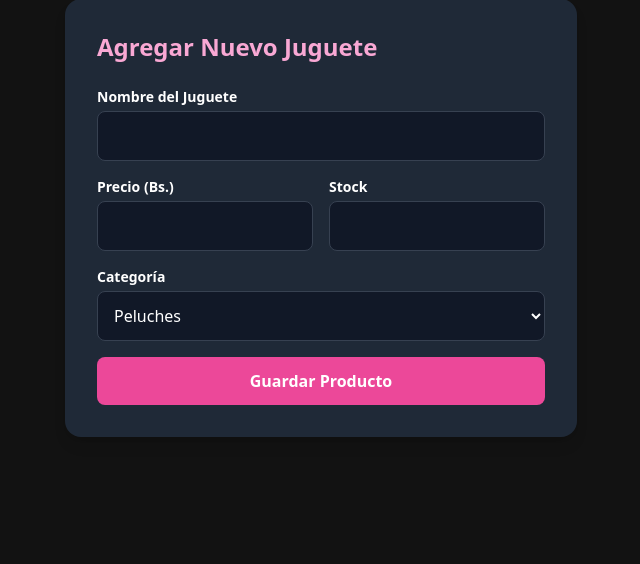
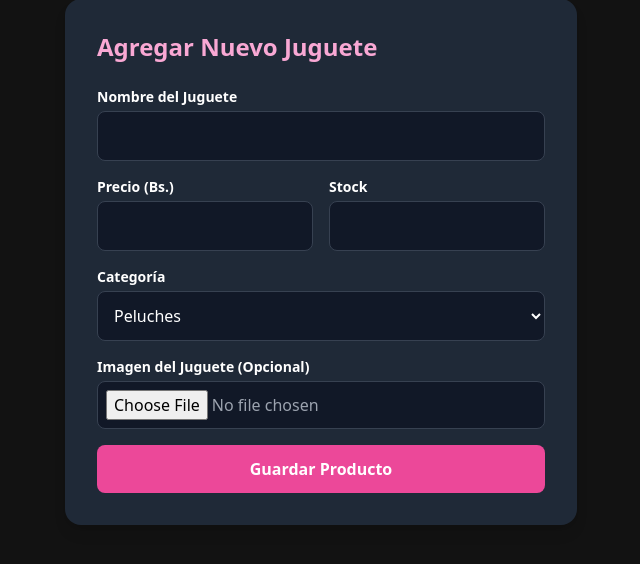
Before and after one commit to elYoshis/Tienda_2.0, a Flask app: page /admin/producto/nuevo in a window 1280 px wide. Shown: the part 90-654 px from the top of the page, without its empty margins (319-959 px from the left). Run offline with Flask 3, Linux system fonts and the light colour scheme; some libraries are stand-ins or nearby versions.

Commit message:
Refactor code structure for improved readability and maintainability Adding the capability to upload images for the catalog

```diff
--- a/app/admin/routes.py
+++ b/app/admin/routes.py
@@ -1,7 +1,15 @@
-from flask import render_template, request, redirect, url_for
+import os
+from werkzeug.utils import secure_filename
+from flask import render_template, request, redirect, url_for, current_app
 from app.admin import admin_bp
 from app.extensions import db
 from app.models import Product, Category
+
+# Extensiones de imagen permitidas
+ALLOWED_EXTENSIONS = {'png', 'jpg', 'jpeg', 'webp', 'gif'}
+
+def allowed_file(filename):
+    return '.' in filename and filename.rsplit('.', 1)[1].lower() in ALLOWED_EXTENSIONS
 
 @admin_bp.route('/')
 def dashboard():
@@ -11,26 +19,37 @@ def dashboard():
 @admin_bp.route('/producto/nuevo', methods=['GET', 'POST'])
 def add_product():
     if request.method == 'POST':
-        # Capturamos los datos del formulario HTML
         name = request.form.get('name')
         price = float(request.form.get('price'))
         stock = int(request.form.get('stock'))
         category_id = int(request.form.get('category_id'))
 
-        # Creamos la instancia del nuevo producto
+        # --- NUEVO: Manejo de la imagen ---
+        file = request.files.get('image')
+        filename = None
+
+        if file and file.filename != '' and allowed_file(file.filename):
+            # secure_filename limpia el nombre (ej: "mi foto.jpg" -> "mi_foto.jpg")
+            filename = secure_filename(file.filename)
+
+            # Asegurarse de que la carpeta de destino exista
+            os.makedirs(current_app.config['UPLOAD_FOLDER'], exist_ok=True)
+
+            # Guardar el archivo en el servidor
+            file.save(os.path.join(current_app.config['UPLOAD_FOLDER'], filename))
+        # ----------------------------------
+
         new_product = Product(
             name=name,
             price=price,
             stock_quantity=stock,
-            category_id=category_id
+            category_id=category_id,
+            main_image=filename # Guardamos el nombre del archivo en la base de datos
         )
 
-        # Guardamos en la base de datos
         db.session.add(new_product)
         db.session.commit()
-
         return redirect(url_for('admin.dashboard'))
 
-    # Si es GET, mostramos el formulario cargando las categorías disponibles
     categories = Category.query.all()
     return render_template('admin/add_product.html', categories=categories)
--- a/app/templates/admin/add_product.html
+++ b/app/templates/admin/add_product.html
@@ -1,35 +1,45 @@
-{% extends 'base.html' %}
-{% block content %}
+{% extends 'base.html' %} {% block content %}
 <div class="max-w-lg mx-auto bg-gray-800 p-8 rounded-2xl shadow-lg">
     <h2 class="text-2xl font-bold text-pink-300 mb-6">Agregar Nuevo Juguete</h2>
 
-    <form action="{{ url_for('admin.add_product') }}" method="POST" class="space-y-4">
+    <form action="{{ url_for('admin.add_product') }}" method="POST" enctype="multipart/form-data" class="space-y-4">
         <div>
             <label class="block text-sm font-semibold mb-1">Nombre del Juguete</label>
-            <input type="text" name="name" required class="w-full bg-gray-900 border border-gray-700 rounded-lg p-3 text-white focus:outline-none focus:border-pink-500">
+            <input type="text" name="name" required
+                class="w-full bg-gray-900 border border-gray-700 rounded-lg p-3 text-white focus:outline-none focus:border-pink-500" />
         </div>
 
         <div class="grid grid-cols-2 gap-4">
             <div>
                 <label class="block text-sm font-semibold mb-1">Precio (Bs.)</label>
-                <input type="number" step="0.1" name="price" required class="w-full bg-gray-900 border border-gray-700 rounded-lg p-3 text-white focus:outline-none focus:border-pink-500">
+                <input type="number" step="0.1" name="price" required
+                    class="w-full bg-gray-900 border border-gray-700 rounded-lg p-3 text-white focus:outline-none focus:border-pink-500" />
             </div>
             <div>
                 <label class="block text-sm font-semibold mb-1">Stock</label>
-                <input type="number" name="stock" required class="w-full bg-gray-900 border border-gray-700 rounded-lg p-3 text-white focus:outline-none focus:border-pink-500">
+                <input type="number" name="stock" required
+                    class="w-full bg-gray-900 border border-gray-700 rounded-lg p-3 text-white focus:outline-none focus:border-pink-500" />
             </div>
         </div>
 
         <div>
             <label class="block text-sm font-semibold mb-1">Categoría</label>
-            <select name="category_id" required class="w-full bg-gray-900 border border-gray-700 rounded-lg p-3 text-white focus:outline-none focus:border-pink-500">
+            <select name="category_id" required
+                class="w-full bg-gray-900 border border-gray-700 rounded-lg p-3 text-white focus:outline-none focus:border-pink-500">
                 {% for category in categories %}
                 <option value="{{ category.id }}">{{ category.name }}</option>
                 {% endfor %}
             </select>
         </div>
 
-        <button type="submit" class="w-full bg-pink-500 hover:bg-pink-600 text-white font-bold py-3 rounded-lg transition mt-4">
+        <div>
+            <label class="block text-sm font-semibold mb-1">Imagen del Juguete (Opcional)</label>
+            <input type="file" name="image" accept="image/*"
+                class="w-full bg-gray-900 border border-gray-700 rounded-lg p-2 text-gray-400 focus:outline-none focus:border-pink-500" />
+        </div>
+
+        <button type="submit"
+            class="w-full bg-pink-500 hover:bg-pink-600 text-white font-bold py-3 rounded-lg transition mt-4">
             Guardar Producto
         </button>
     </form>
--- a/config.py
+++ b/config.py
@@ -9,3 +9,8 @@ class Config:
     # Configuración de SQLite (se creará un archivo tienda.db en la raíz)
     SQLALCHEMY_DATABASE_URI = 'sqlite:///' + os.path.join(BASE_DIR, 'tienda.db')
     SQLALCHEMY_TRACK_MODIFICATIONS = False
+
+    # NUEVO: Configuración para la subida de imágenes
+    # Las imágenes se guardarán en app/static/img/uploads
+    UPLOAD_FOLDER = os.path.join(BASE_DIR, 'app/static/img/uploads')
+    MAX_CONTENT_LENGTH = 16 * 1024 * 1024  # Límite de 16 MB por archivo
```
Also changed, not shown: app/templates/catalog/index.html (+8 -8 lines), app/static/img/uploads/Capa_5.png (added), tienda.db.
